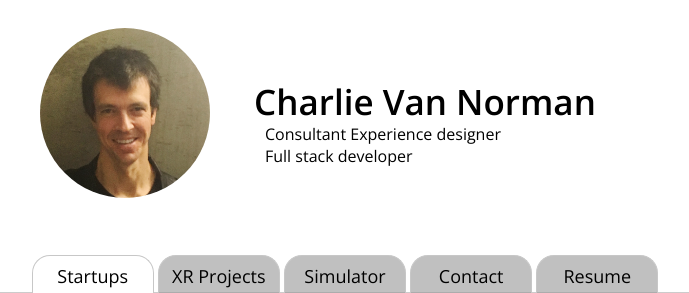
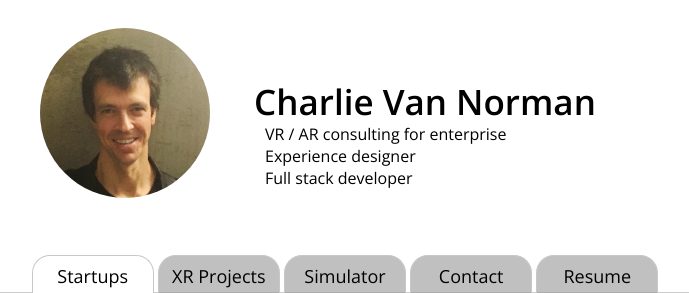
Before and after one commit to vannorman/zannorman, a Django app: template charlievannorman/templates/home.html in a window 1280 px wide. Shown: the top 293 px of the page, without its empty margins (295-984 px from the left). Run offline with Django 3.2, Linux system fonts and the light colour scheme; the template is opened without the code that fills it, so the values that code supplies are empty.

Commit message:
consulting

```diff
--- a/charlievannorman/templates/home.html
+++ b/charlievannorman/templates/home.html
@@ -46,8 +46,8 @@
 			 Charlie Van Norman
 		</div>
 		<div class='hello'>
-			Consultant
-			Experience designer
+			VR / AR consulting for enterprise
+			<br/>Experience designer
 			<br/>Full stack developer
 <!--			Startup founder, 3D experience designer, Project manager, Full stack developer, Deep learning apprentice-->
 <!--			<ul style="list-style-type:none">-->
```
